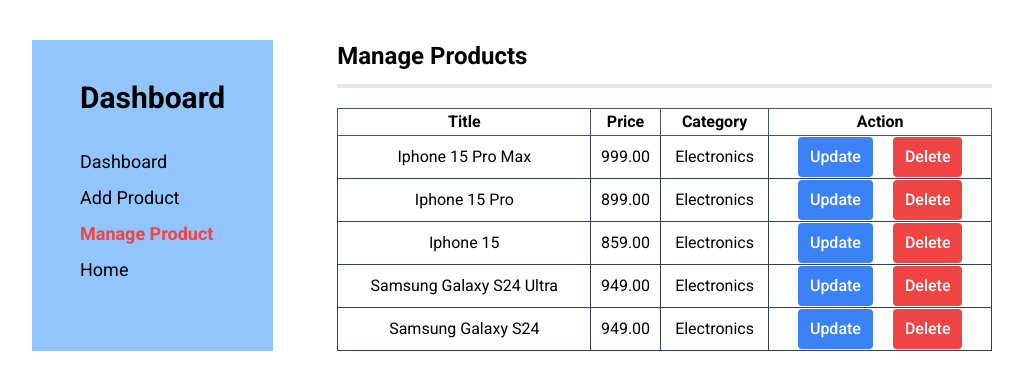
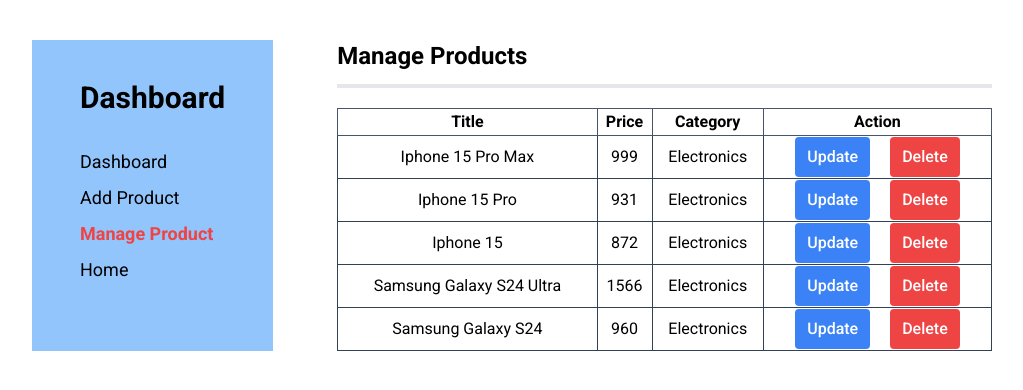
Before and after one commit to shahjalalhazari/My-Next-App, a Next.js app: page /dashboard/manage-product in a window 1280 px wide. Shown: the top 390 px of the page, without its empty margins (128-1151 px from the left). Built offline with nearby package versions, Linux system fonts and the light colour scheme; data requests are answered from the project's data file.

Commit message:
84.8 Data Mutation - save updated product details to server & dispaly updated data.

```diff
--- a/src/components/Modal.jsx
+++ b/src/components/Modal.jsx
@@ -1,6 +1,6 @@
 import { forwardRef, useRef } from "react";
 
-const Modal = ({ closeModal, updateData }, ref) => {
+const Modal = ({ closeModal, updateData, handleUpdateDetails }, ref) => {
   const formRef = useRef(null);
 
   return (
@@ -22,7 +22,7 @@
       <div className="modal-box">
         <h3 className="font-bold text-xl mb-4">Update Product Details!</h3>
 
-        <form ref={formRef}>
+        <form ref={formRef} onSubmit={handleUpdateDetails}>
           <input
             type="text"
             name="title"
@@ -44,7 +44,7 @@
             className="w-full mb-2 p-2 focus:outline-none border"
             defaultValue={updateData?.category}
           />
-          <button className="text-white px-2 py-1 bg-blue-500 mt-4 rounded-md px-3 py-2">
+          <button className="text-white bg-blue-500 mt-4 rounded-md px-3 py-2">
             Update
           </button>
         </form>
--- a/src/components/dashboard/ManageProductsTable.jsx
+++ b/src/components/dashboard/ManageProductsTable.jsx
@@ -1,12 +1,19 @@
 "use client";
 
-import { useRef, useState } from "react";
+import { useRef, useState, useTransition } from "react";
 import Modal from "../Modal";
 import ManageSingleProduct from "./ManageSingleProduct";
+import { useRouter } from "next/navigation";
 
 const ManageProductsTable = ({ products }) => {
   const modalRef = useRef(null);
+  const [isPending, startTransition] = useTransition();
+  const router = useRouter();
+
   const [updateData, setUpdateData] = useState(null);
+  const [loading, setLoading] = useState(false);
+
+  const isLoading = isPending || loading;
 
   const openModal = (product) => {
     setUpdateData(product);
@@ -18,9 +25,46 @@
     modalRef.current.close();
   };
 
+  const handleUpdateDetails = async (e) => {
+    e.preventDefault();
+    const form = e.target;
+    const title = form.title.value;
+    const price = form.price.value;
+    const category = form.category.value;
+    const data = { title, price, category };
+
+    if (title && price && category) {
+      try {
+        const res = await fetch(
+          `http://localhost:5000/products/${updateData?.id}`,
+          {
+            method: "PATCH",
+            headers: {
+              "content-type": "application/json",
+            },
+            body: JSON.stringify(data),
+          }
+        );
+        const result = await res.json();
+        console.log(result);
+        form.reset();
+        closeModal();
+        startTransition(() => {
+          router.refresh();
+        });
+      } catch (error) {
+        console.log(error);
+      }
+    }
+  };
+
   return (
     <>
-      <table className="border-collapse border border-slate-500 w-full text-center mt-5">
+      <table
+        className={`border-collapse border border-slate-500 w-full text-center mt-5 ${
+          isLoading ? "opacity-50" : "opacity-100"
+        }`}
+      >
         <thead>
           <tr>
             <th className="border border-slate-600">Title</th>
@@ -31,11 +75,20 @@
         </thead>
         <tbody>
           {products.map((product) => (
-            <ManageSingleProduct key={product.id} product={product} openModal={openModal} />
+            <ManageSingleProduct
+              key={product.id}
+              product={product}
+              openModal={openModal}
+            />
           ))}
         </tbody>
       </table>
-      <Modal ref={modalRef} closeModal={closeModal} updateData={updateData} />
+      <Modal
+        ref={modalRef}
+        closeModal={closeModal}
+        updateData={updateData}
+        handleUpdateDetails={handleUpdateDetails}
+      />
     </>
   );
 };
--- a/src/components/dashboard/ManageSingleProduct.jsx
+++ b/src/components/dashboard/ManageSingleProduct.jsx
@@ -6,7 +6,7 @@
   return (
     <tr>
       <td className="border border-slate-700">{name}</td>
-      <td className="border border-slate-700">{price.toFixed(2)}</td>
+      <td className="border border-slate-700">{price}</td>
       <td className="border border-slate-700">{category}</td>
       <td className="border border-slate-700">
         <button onClick={() => openModal(product)} className="btn-lg bg-blue-500 text-white font-medium px-3 py-2 rounded mr-5">
--- a/src/db.json
+++ b/src/db.json
@@ -1,56 +1,56 @@
 {
   "categories": [
     {
-            "id": 1,
+      "id": "1",
       "name": "Electronics",
       "imageUrl": "http://example.com/electronics.jpg"
     },
     {
-            "id": 2,
+      "id": "2",
       "name": "Clothing",
       "imageUrl": "http://example.com/electronics.jpg"
     },
     {
-            "id": 3,
+      "id": "3",
       "name": "Books",
       "imageUrl": "http://example.com/electronics.jpg"
     },
     {
-            "id": 4,
+      "id": "4",
       "name": "Stationary",
       "imageUrl": "http://example.com/electronics.jpg"
     },
     {
-            "id": 5,
+      "id": "5",
       "name": "Home Decor",
       "imageUrl": "http://example.com/electronics.jpg"
     },
     {
-            "id": 6,
+      "id": "6",
       "name": "Sports",
       "imageUrl": "http://example.com/electronics.jpg"
     },
     {
-            "id": 7,
+      "id": "7",
       "name": "Beauty",
       "imageUrl": "http://example.com/electronics.jpg"
     },
     {
-            "id": 8,
+      "id": "8",
       "name": "Toys",
       "imageUrl": "http://example.com/electronics.jpg"
     },
     {
-            "id": 9,
+      "id": "9",
       "name": "Kitchenware",
       "imageUrl": "http://example.com/electronics.jpg"
     }
   ],
   "products": [
     {
-            "id": 1,
+      "id": "1",
       "name": "Iphone 15 Pro Max",
-            "price": 999,
+      "price": "999",
       "category": "Electronics",
       "features": [
         "A14 Bionic chip",
@@ -58,12 +58,13 @@
         "Dual-Camera",
         "4200mph Battery"
       ],
-            "imageUrl": "http://example.com/iphone15promax.jpg"
+      "imageUrl": "http://example.com/iphone15promax.jpg",
+      "title": "Iphone 15 Pro Max"
     },
     {
-            "id": 2,
+      "id": "2",
       "name": "Iphone 15 Pro",
-            "price": 899,
+      "price": "931",
       "category": "Electronics",
       "features": [
         "A14 Bionic chip",
@@ -71,12 +72,13 @@
         "Dual-Camera",
         "4200mph Battery"
       ],
-            "imageUrl": "http://example.com/iphone15pro.jpg"
+      "imageUrl": "http://example.com/iphone15pro.jpg",
+      "title": "Iphone 15 Pro"
     },
     {
-            "id": 3,
+      "id": "3",
       "name": "Iphone 15",
-            "price": 859,
+      "price": "872",
       "category": "Electronics",
       "features": [
         "A14 Bionic chip",
@@ -84,12 +86,13 @@
         "Dual-Camera",
         "4200mph Battery"
       ],
-            "imageUrl": "http://example.com/iphone15.jpg"
+      "imageUrl": "http://example.com/iphone15.jpg",
+      "title": "Iphone 15"
     },
     {
-            "id": 4,
+      "id": "4",
       "name": "Samsung Galaxy S24 Ultra",
-            "price": 949,
+      "price": "1566",
       "category": "Electronics",
       "features": [
         "Exynos 2100 chip",
@@ -97,12 +100,13 @@
         "Triple-Camera",
         "5000mph Battery"
       ],
-            "imageUrl": "http://example.com/s24ultra.jpg"
+      "imageUrl": "http://example.com/s24ultra.jpg",
+      "title": "Samsung Galaxy S24 Ultra"
     },
     {
-            "id": 5,
+      "id": "5",
       "name": "Samsung Galaxy S24",
-            "price": 949,
+      "price": "960",
       "category": "Electronics",
       "features": [
         "Exynos 2100 chip",
@@ -110,7 +114,8 @@
         "Triple-Camera",
         "5000mph Battery"
       ],
-            "imageUrl": "http://example.com/s24.jpg"
+      "imageUrl": "http://example.com/s24.jpg",
+      "title": "Samsung Galaxy S24"
     }
   ]
 }
```
Lines whose indentation alone changed are shown as unchanged.
